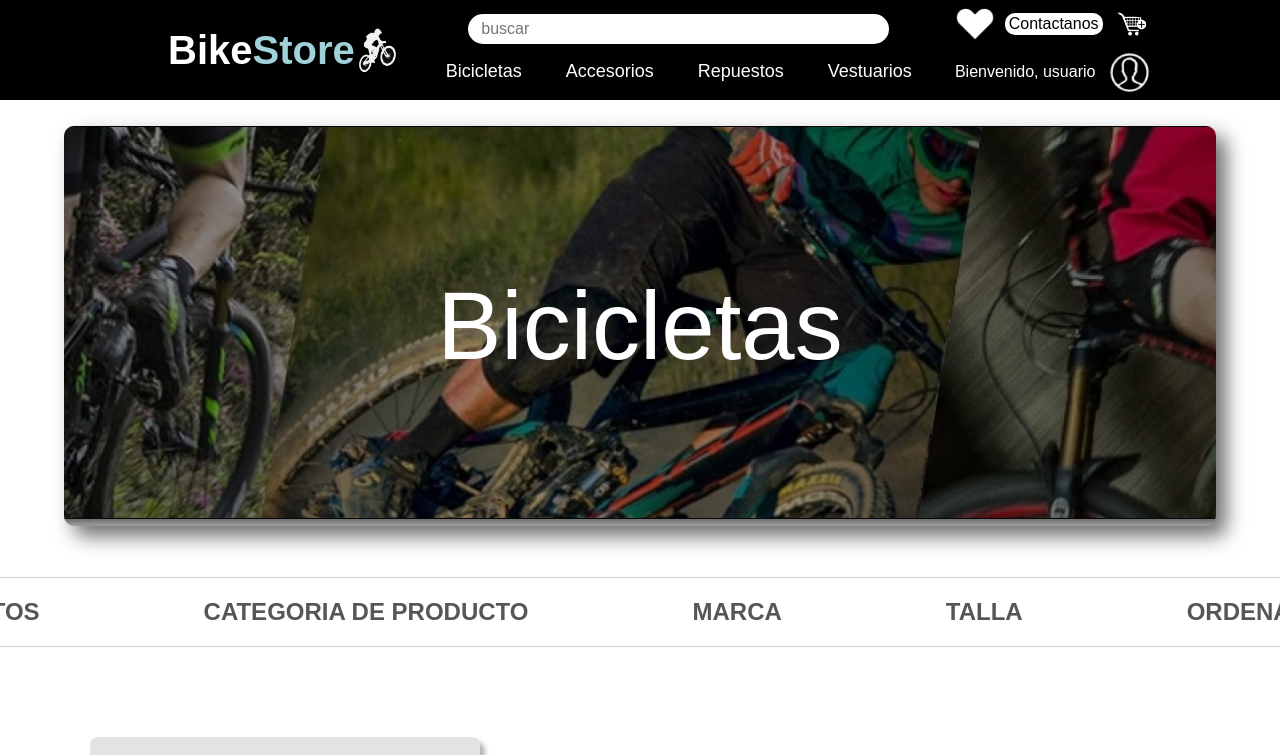
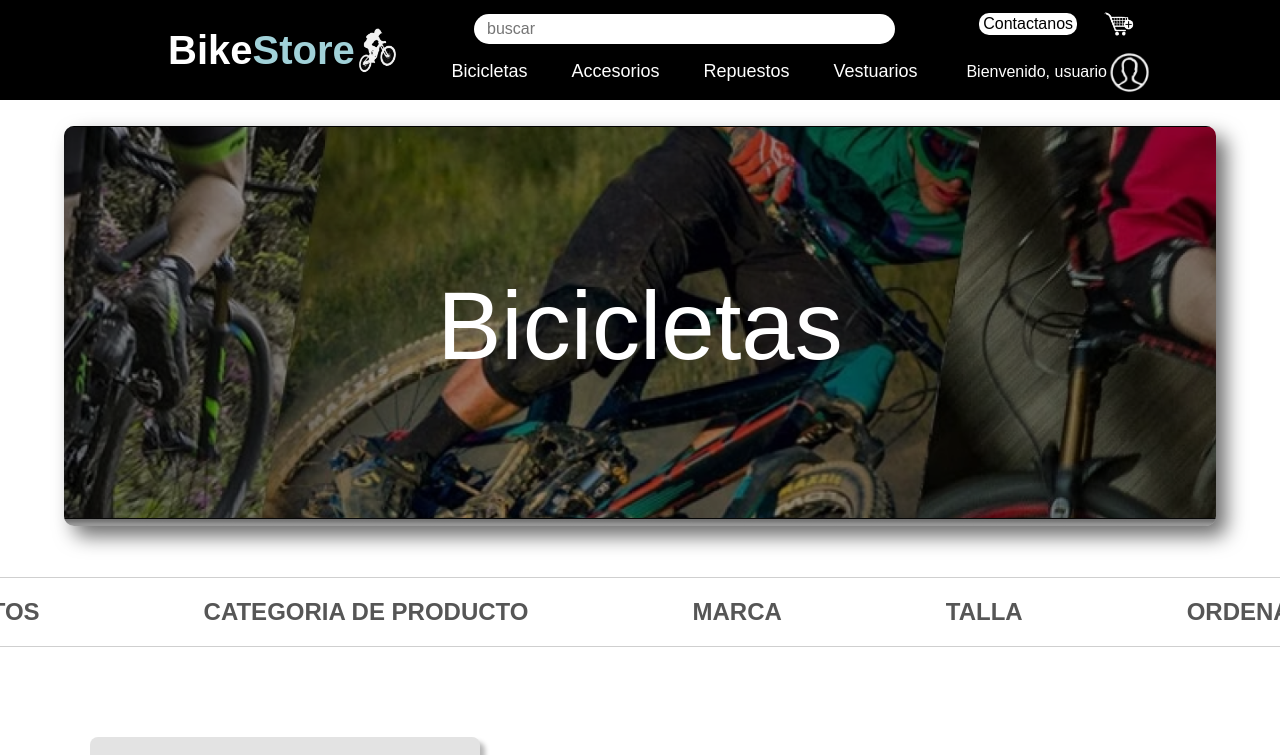
Before and after one commit to SebastianRodP/BikeStorePAGE, a React (Vite) app in the folder Frontend/: page / in a window 1280 px wide. Shown: the top 755 px of the page. Built offline with nearby package versions, Linux system fonts and the light colour scheme; a web font is replaced by a local one.

Commit message:
elimino el boton de favoritos

```diff
--- a/Frontend/src/Components/Navbar/Navbar.css
+++ b/Frontend/src/Components/Navbar/Navbar.css
@@ -158,7 +158,7 @@ height: 5vh;
 
     .optionsUp{
         display: flex;
-        justify-content: space-between;
+        justify-content: space-evenly;
         align-items: center;
         gap: 10px;
     }
--- a/Frontend/src/Components/Navbar/Navbar.jsx
+++ b/Frontend/src/Components/Navbar/Navbar.jsx
@@ -46,7 +46,6 @@ export const Navbar = () => {
         </div>
         <div className="options">
           <div className="optionsUp">
-            <img src={corazonFavoritos} alt="" className="corazon"></img>
             <a href="#" className="contactanos">
               Contactanos
             </a>
```
